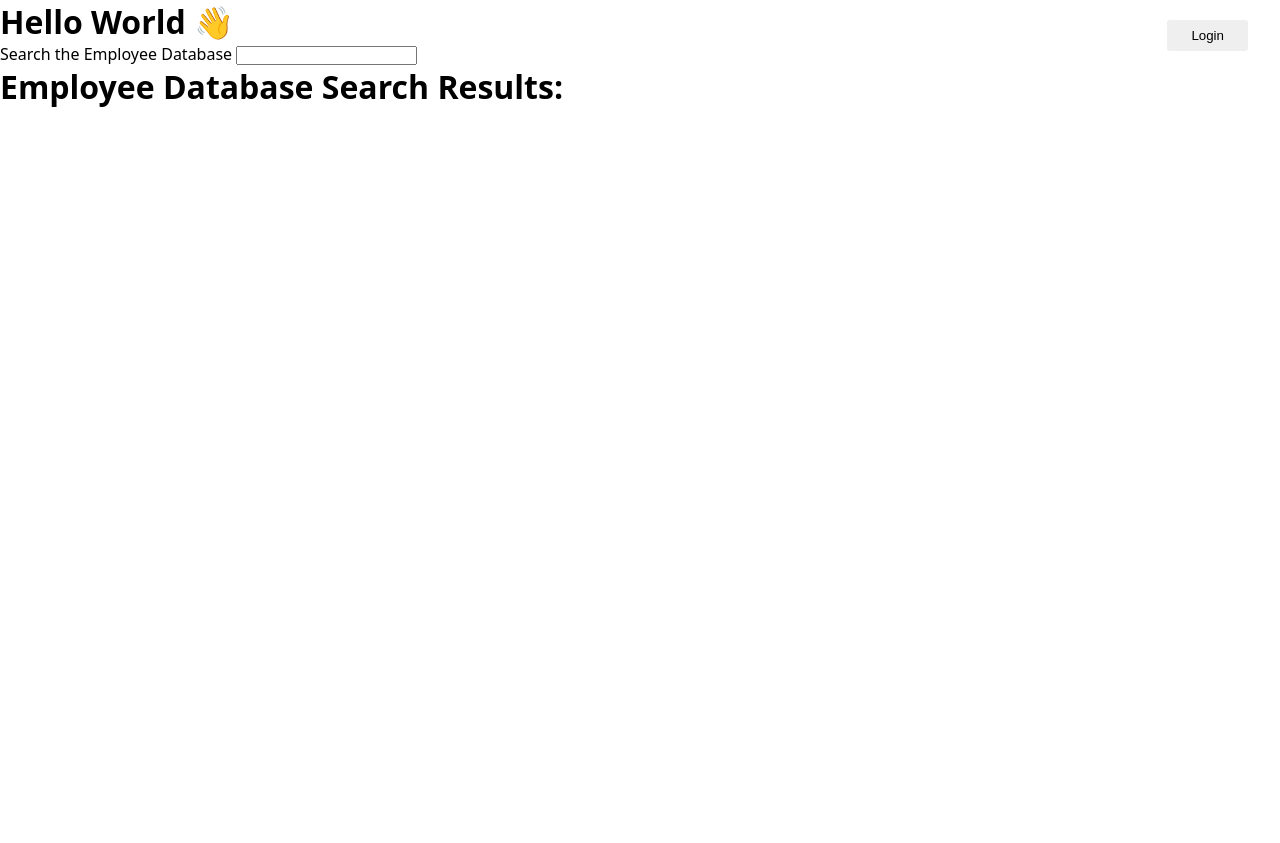
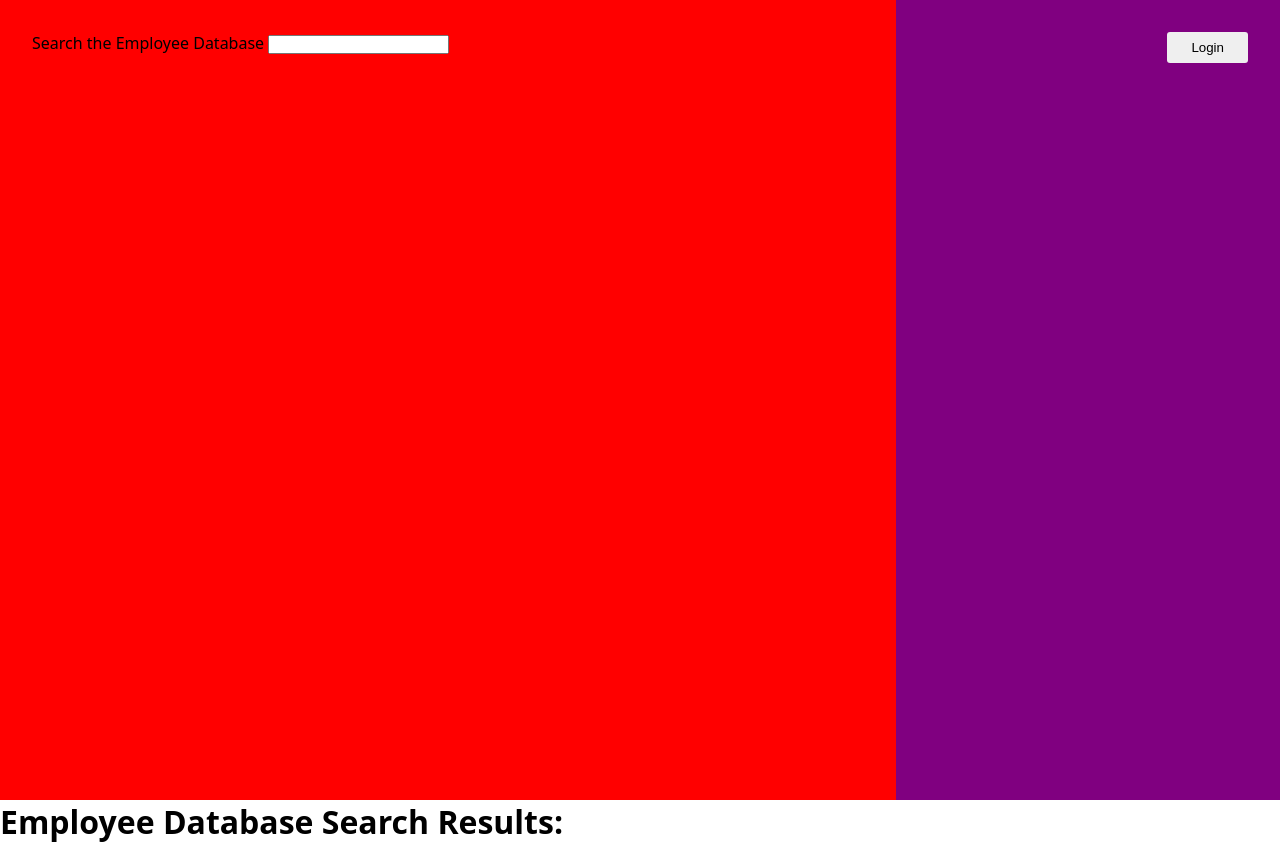
Before and after one commit to charlesmartinreed/render-postgres-demo-app, a plain HTML site: page client/index.html in a window 1280 px wide. Before the commit the page ends 800 px from the top, so only its background shows below. Drawn offline with Linux system fonts and the light colour scheme.

Commit message:
UX: Switch to dual pane grid layout.

```diff
--- a/client/index.html
+++ b/client/index.html
@@ -9,20 +9,26 @@
     <title>Render / Postgres-backend Demo App</title>
   </head>
   <body>
-    <h1>Hello World 👋</h1>
-
+    <div id="page-container">
+      <div class="page-divider" id="page-divider-left-side">
         <div class="container-employee-search">
-      <label for="input-employee-search">Search the Employee Database</label>
+          <label for="input-employee-search"
+            >Search the Employee Database</label
+          >
           <input
             type="text"
             id="input-employee-search"
             name="input-employee-search"
           />
         </div>
+      </div>
+      <div class="page-divider" id="page-divider-right-side">
+        <button id="btn-login">Login</button>
+      </div>
+    </div>
 
     <h1>Employee Database Search Results:</h1>
     <ul id="list-test-data"></ul>
-    <button id="btn-login">Login</button>
     <div class="modal" id="login-modal">
       <div class="modal-contents">
         <label for="login-username">User</label>
--- a/client/styles/style.css
+++ b/client/styles/style.css
@@ -8,8 +8,32 @@ body,
 html {
   font-family: system-ui, -apple-system, BlinkMacSystemFont, "Segoe UI", Roboto,
     Oxygen, Ubuntu, Cantarell, "Open Sans", "Helvetica Neue", sans-serif;
+}
+
+#page-container {
   width: 100vw;
   height: 100vh;
+  display: grid;
+  grid-template-columns: 70% 30%;
+}
+
+.page-divider {
+  height: 100%;
+  width: 100%;
+  max-width: 100%;
+  display: flex;
+  justify-content: flex-start;
+  align-items: flex-start;
+  padding: 2rem;
+}
+
+#page-divider-left-side {
+  background-color: red;
+}
+
+#page-divider-right-side {
+  background-color: purple;
+  justify-content: flex-end;
 }
 
 ul,
@@ -18,9 +42,6 @@ li {
 }
 
 #btn-login {
-  position: fixed;
-  top: 2.5%;
-  right: 2.5%;
   outline: none;
   border: none;
   padding: 0.5rem 1.5rem;
```
Lines whose indentation alone changed are shown as unchanged.
